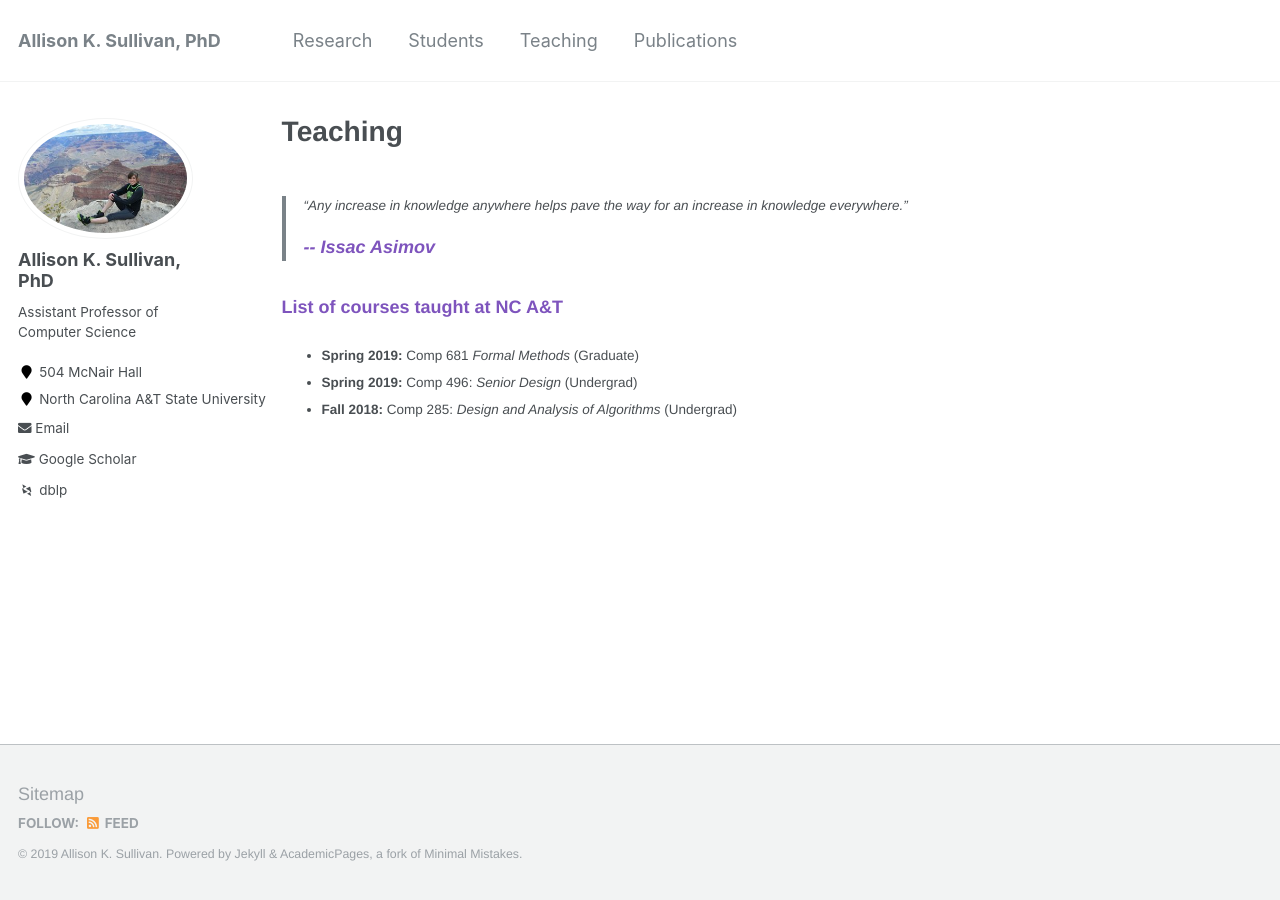
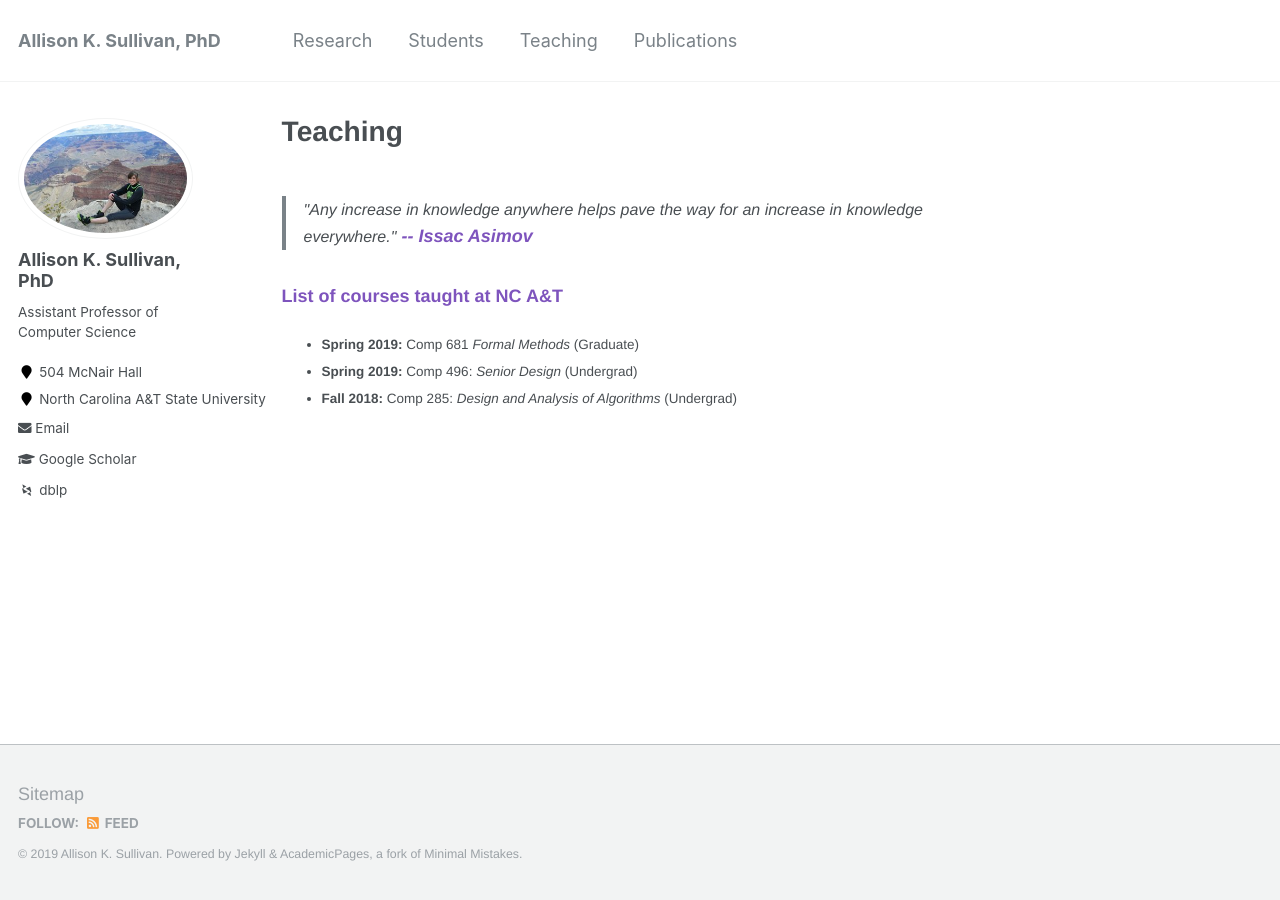
Before and after one commit to Allisonius/allisonius.github.io, a Jekyll site: the page built from _pages/teaching.md, in a window 1280 px wide. Built offline with Jekyll 4.4.1, drawn with Linux system fonts in a browser that asks for light colours; some web fonts are replaced.

Commit message:
Update teaching.md

```diff
--- a/_pages/teaching.md
+++ b/_pages/teaching.md
@@ -4,7 +4,7 @@ permalink: /teaching/
 author_profile: true
 ---
 
-> "Any increase in knowledge anywhere helps pave the way for an increase in knowledge everywhere."
+> <font size = "3">"Any increase in knowledge anywhere helps pave the way for an increase in knowledge everywhere."</font>
 >
 >    <font color = "#7e54bd"><b>-- Issac Asimov</b></font>
 
```
